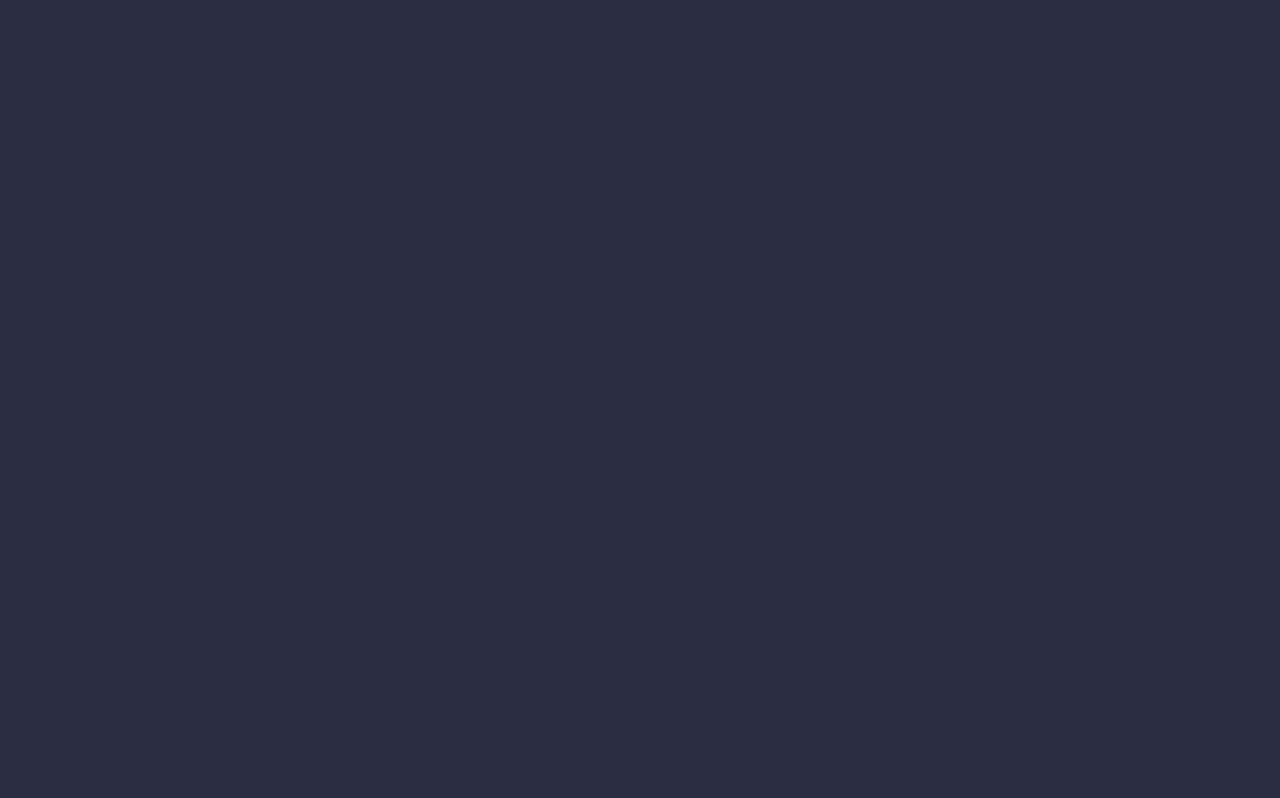
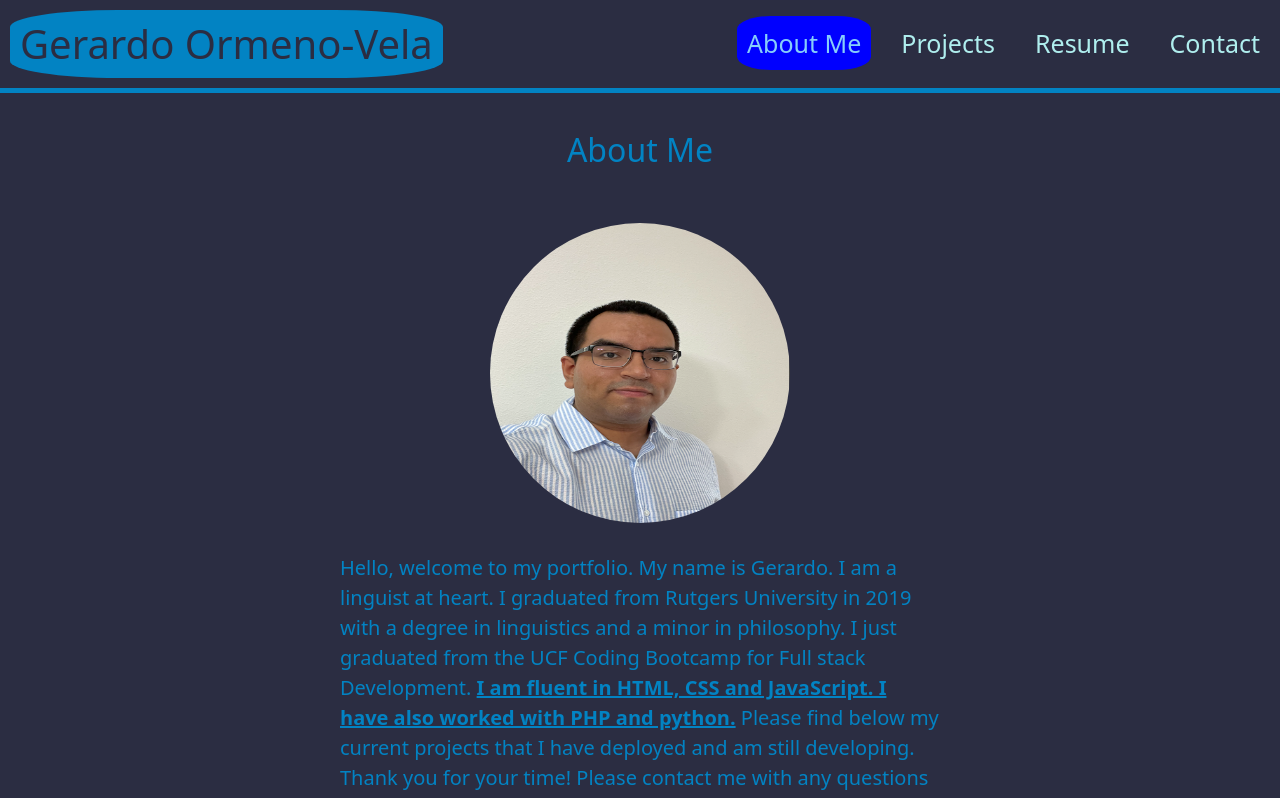
Before and after one commit to syntaxsemantixs/Gerardos-Portfolio-React, a React (Create React App) app: page / in a window 1280 px wide. Before the commit this address had no page. Shown: the top 798 px of the page. Built offline with nearby package versions, Linux system fonts and the light colour scheme.

Commit message:
heroku should deploy, nelify was not working, but will try both.

```diff
--- a/package.json
+++ b/package.json
@@ -1,6 +1,6 @@
 {
   "name": "gerardos-portfolio-react",
-  "homepage": "https://syntaxsemantixs.github.io/Gerardos-Portfolio-React/",
+  "homepage": "/",
   "version": "0.1.0",
   "private": true,
   "dependencies": {
--- a/src/Router.js
+++ b/src/Router.js
@@ -9,7 +9,7 @@ export default function Router() {
     return (
       <>
         <Routes>
-          <Route path="/Gerardos-Portfolio-React" element={<About />} />
+          <Route path="/" element={<About />} />
           <Route path="/projects" element={<Projects />} />
           <Route path="/resume" element={<Resume />} />
           <Route path="/contact" element={<Contact />} />
--- a/src/components/Nav.js
+++ b/src/components/Nav.js
@@ -9,7 +9,7 @@ export default function Nav() {
   const [links] = useState([
     {
       name: 'About Me',
-      href: '/Gerardos-Portfolio-React',
+      href: '/',
     },
     {
       name: 'Projects',
```
